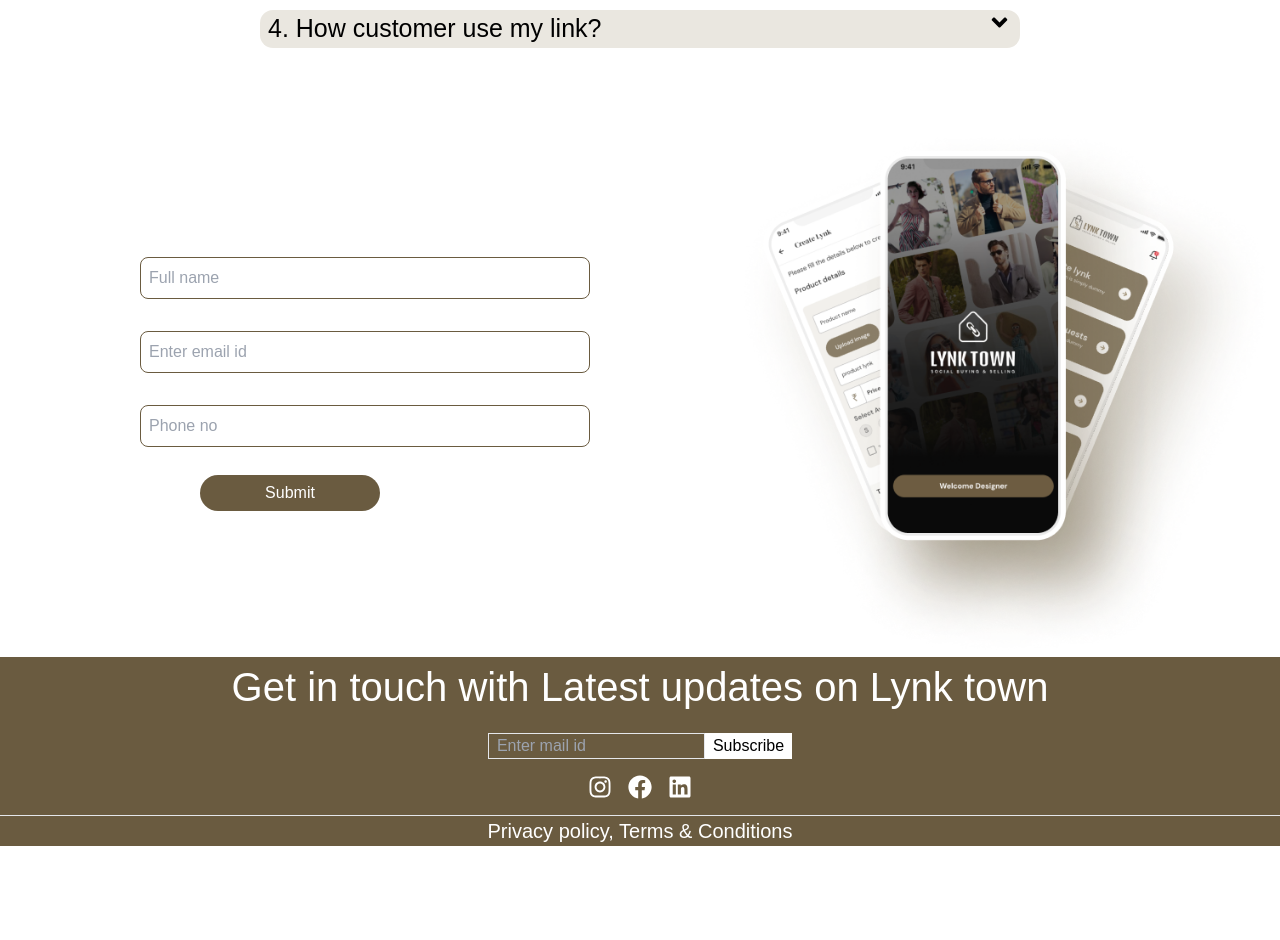
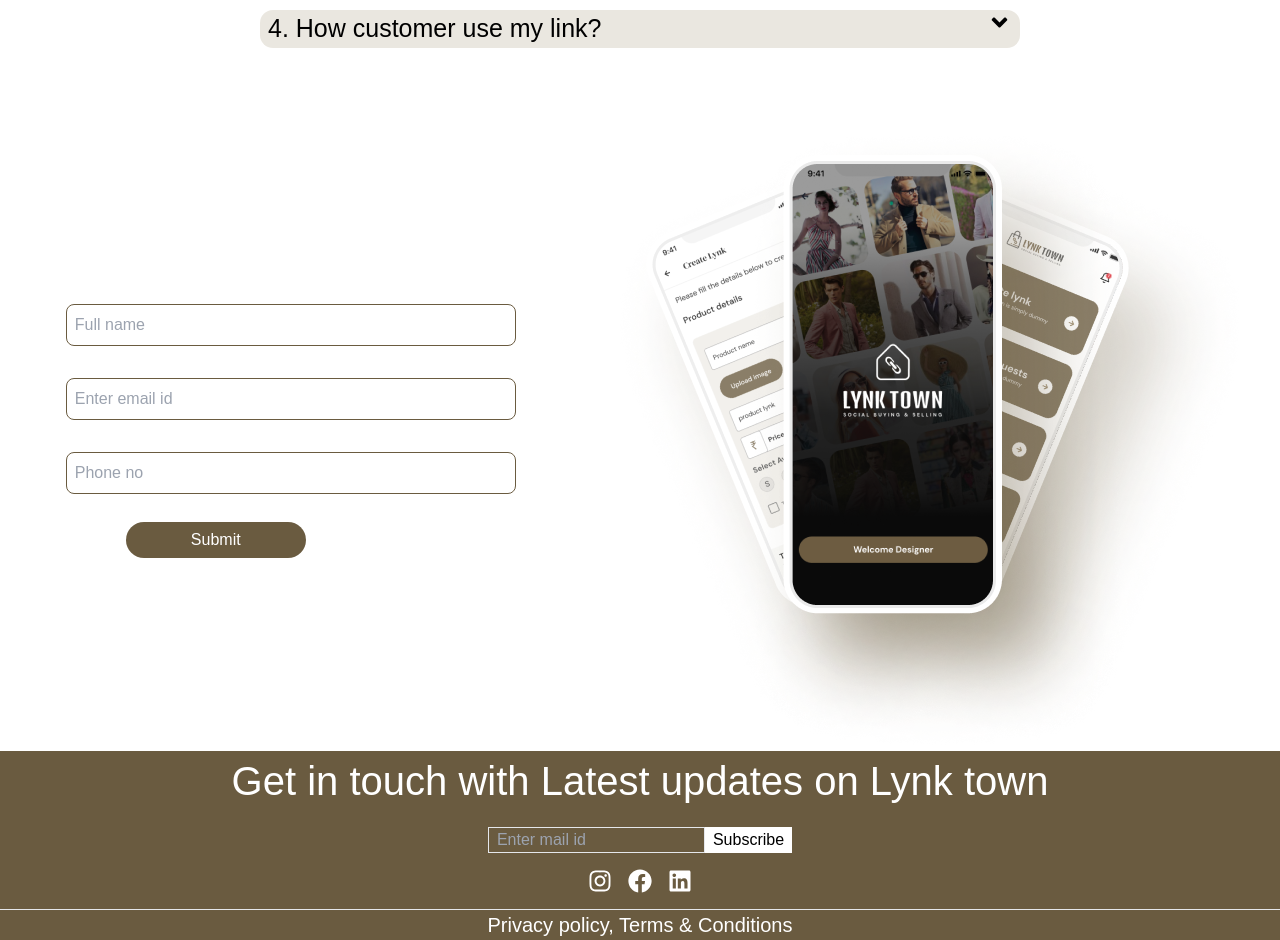
Before and after one commit to ahswathi/lynk-town, a React (Create React App) app: page / in a window 1280 px wide. Shown: the part 4520-5460 px from the top of the page. Before the commit the page ends 5366 px from the top, so only its background shows below. Built offline with nearby package versions, Linux system fonts and the light colour scheme.

Commit message:
Form Validation

```diff
--- a/src/Components/Form.js
+++ b/src/Components/Form.js
@@ -24,11 +24,12 @@
             <div className="flex justify-around items-center  flex-col sm:flex-row lg:flex-row ">
 
 
-                <div className="flex flex-col justify-center lg:pt-5  sm:ml-[80px] lg:ml-[100px]">
+                <div className="flex flex-col justify-center lg:pt-5  ">
                     <form onSubmit={handleSubmit(onSubmit)} className="flex flex-col justify-center text-[#6A5B40]">
                         <input
                             type="text"
-                            className={`form-control border bg-transparent border-[#6A5B40] mx-[40px] p-2 rounded-lg my-4 w-[300px] lg:w-[450px] ${errors.name && "invalid"}`}
+                            className={`form-control border bg-transparent border-[#6A5B40] mx-[40px] p-2 rounded-lg my-4  lg:w-[450px] sm-[200px]
+                            ${errors.name && "invalid"}`}
                             {...register("name", { required: "Name is Required" })}
 
                             placeholder="Full name"
@@ -43,7 +44,8 @@
 
                         <input
                             type="text"
-                            className={`form-control border bg-transparent border-[#6A5B40] w-[300px] mx-[40px] p-2 rounded-lg my-4 lg:w-[450px] ${errors.email && "invalid"}`}
+                            className={`form-control border bg-transparent border-[#6A5B40] mx-[40px] p-2 rounded-lg my-4 lg:w-[450px] sm-[200px]
+                            ${errors.email && "invalid"}`}
                             {...register("email", {
                                 required: "Email is Required",
                                 pattern: {
@@ -63,7 +65,7 @@
                         )}
                         <input
                             type="text"
-                            className={`form-control border bg-transparent border-[#6A5B40] w-[300px] mx-[40px] p-2 rounded-lg my-4 lg:w-[450px]
+                            className={`form-control border bg-transparent border-[#6A5B40]  mx-[40px] p-2 rounded-lg my-4 lg:w-[450px]  sm-[200px]
                         ${errors.phone && "invalid"}`}
                             {...register("phone", {
                                 required: "Phone is Required",
@@ -92,7 +94,7 @@
                 </div>
 
 
-                <div className="social-platform sm:ml-[80px] lg:ml-[100px] mt-10">
+                <div className="social-platform mt-10">
                     <img src="/images/carto-action.png" alt="service1" />
                 </div>
 
```
